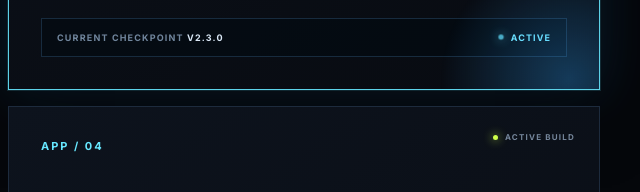
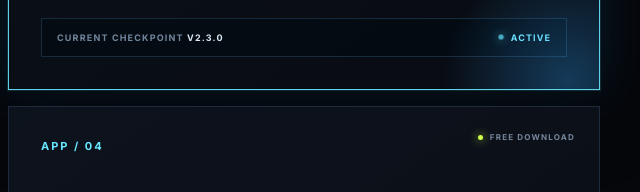
Before and after one commit to Hbomb330/hbombrg-com, a plain HTML site: page index.html in a window 1280 px wide. Shown: the part 1880-2072 px from the top of the page, 640-1280 px from the left. Drawn offline with nearby package versions, Linux system fonts and the light colour scheme; a web font is replaced by a local one.

Commit message:
Enable Notepad 1.3 Windows setup download

```diff
--- a/index.html
+++ b/index.html
@@ -304,7 +304,7 @@ window.HBOMB_APP_CONFIG = {
   "blue-wave": { version: "3", status: "Free Download", launchUrl: "", downloadUrl: "https://github.com/Hbomb330/hbombrg-com/releases/download/blue-wave-v2.1.0/HBOMB.Blue.Wave.2.1.0.exe" },
   "time-core": { version: "2.3.0", status: "Free Download", launchUrl: "", downloadUrl: "https://github.com/Hbomb330/hbombrg-com/releases/download/time-core-v2.3.0/HBOMB.Time.Core.Setup.2.3.0.exe" },
   "weather": { version: "1.1.1", status: "Active Build", launchUrl: "", downloadUrl: "" },
-  "notepad": { version: "1.3", status: "Active Build", launchUrl: "", downloadUrl: "" }
+  "notepad": { version: "1.3", status: "Free Download", launchUrl: "", downloadUrl: "https://github.com/Hbomb330/hbombrg-com/releases/download/Notepad/HBOMB.Notepad.Setup.1.3.0.exe" }
 };
 (function(){
   const cfg=window.HBOMB_APP_CONFIG;
```
